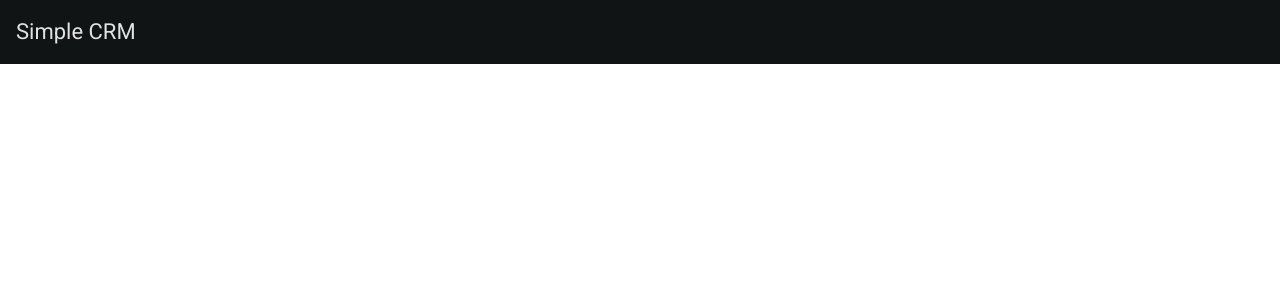
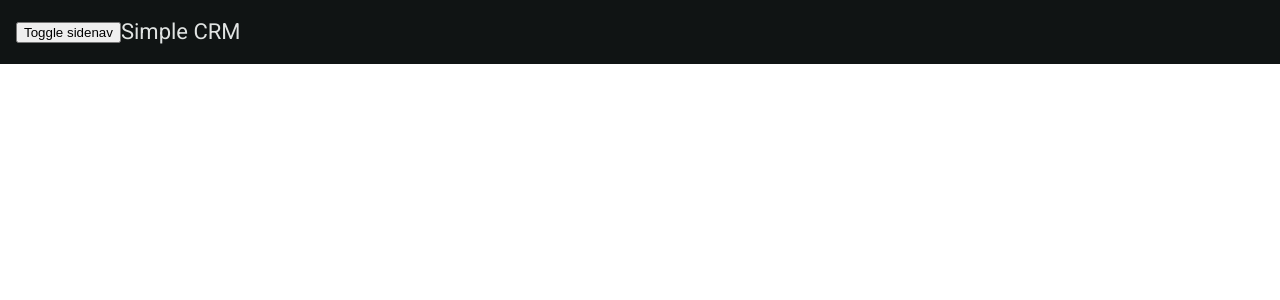
Before and after one commit to RobbyRunge/simple-crm, an Angular app: page / in a window 1280 px wide. Shown: the top 300 px of the page. Built offline with nearby package versions, Linux system fonts and the light colour scheme.

Commit message:
feat: Implement sidenav functionality with toggle button in AppComponent

```diff
--- a/src/app/app.component.html
+++ b/src/app/app.component.html
@@ -1,5 +1,17 @@
-<mat-toolbar>
-  <mat-toolbar-row>
-    <span>Simple CRM</span>
-  </mat-toolbar-row>
-</mat-toolbar>
+<mat-drawer-container class="example-container" autosize>
+  <mat-drawer #drawer class="example-sidenav" mode="side">
+    <p>Auto-resizing sidenav</p>
+  </mat-drawer>
+
+  <div class="example-sidenav-content">
+    <mat-toolbar>
+      <mat-toolbar-row>
+        <button type="button" matButton (click)="drawer.toggle()">
+          Toggle sidenav
+        </button>
+        <span>Simple CRM</span>
+      </mat-toolbar-row>
+    </mat-toolbar>
+  </div>
+
+</mat-drawer-container>
--- a/src/app/app.component.ts
+++ b/src/app/app.component.ts
@@ -1,11 +1,13 @@
 import { Component } from '@angular/core';
 import { RouterOutlet } from '@angular/router';
 import { MatToolbarModule } from '@angular/material/toolbar';
-import { MatSidenavModule } from '@angular/material/sidenav';
+import {MatSidenavModule} from '@angular/material/sidenav';
+import { CdkScrollable } from '@angular/cdk/scrolling';
 
 @Component({
   selector: 'app-root',
-  imports: [RouterOutlet, MatToolbarModule, MatSidenavModule],
+  standalone: true,
+  imports: [RouterOutlet, MatToolbarModule, CdkScrollable, MatSidenavModule],
   templateUrl: './app.component.html',
   styleUrl: './app.component.scss'
 })
```
